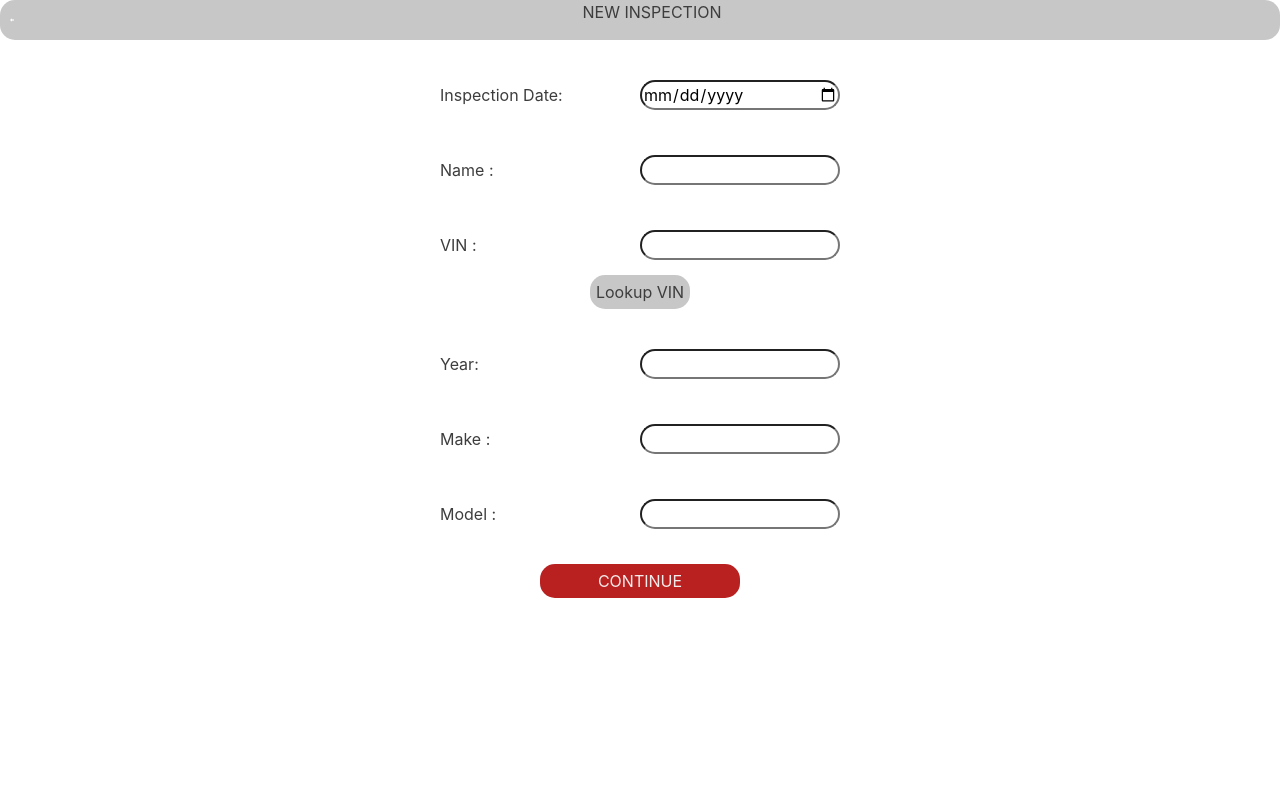
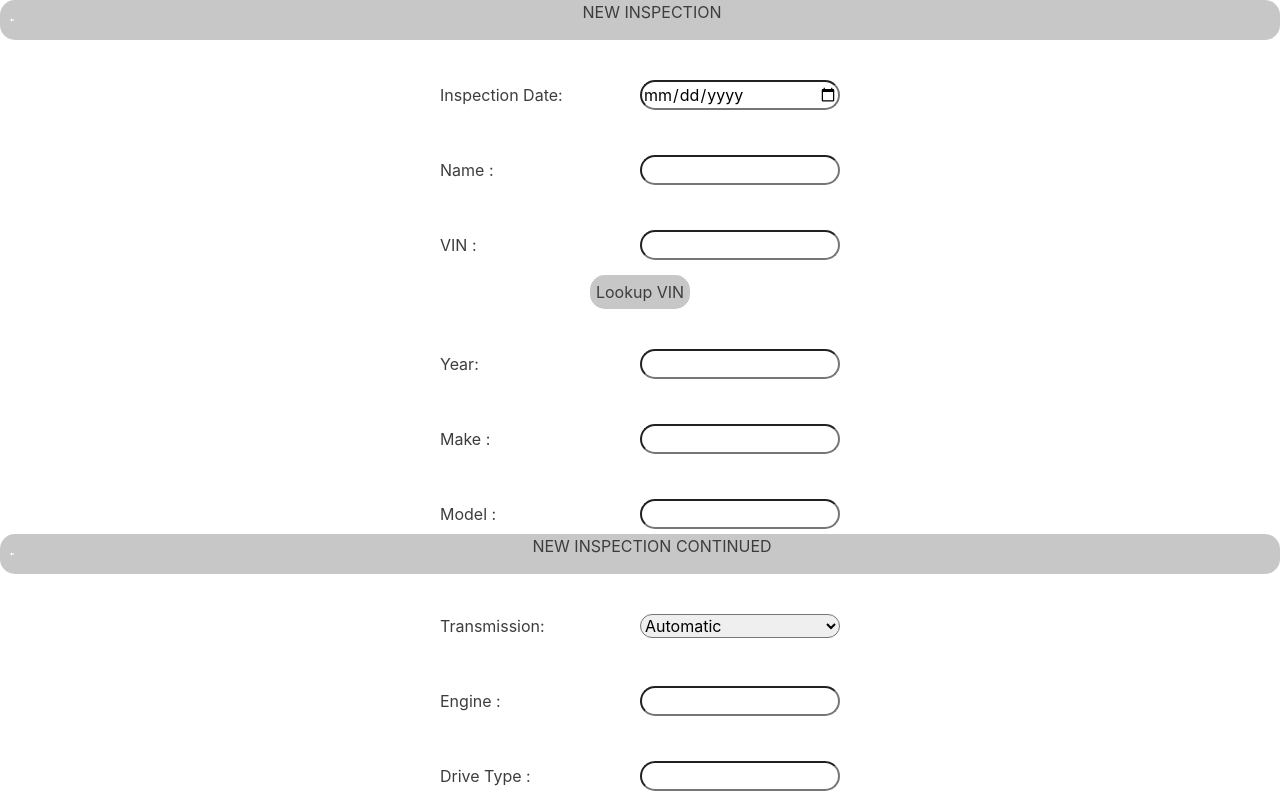
Before and after one commit to Xorai-mriganka/Inspection-app-v2, a React app: page /new_Form in a window 1280 px wide. Shown: the top 800 px of the page. Built offline with nearby package versions, Linux system fonts and the light colour scheme.

Commit message:
Update Step1.js

```diff
--- a/src/components/Step1.js
+++ b/src/components/Step1.js
@@ -168,9 +168,10 @@ class Step1 extends React.Component {
 							<label className="labels">Model : </label>
 							<input type="text" value={this.state.model} onChange={this.handleModelChange} />
 						</div>
-						<button type="button" id="continueBtn"  onClick={this.changeFlag}>
+						{/*<button type="button" id="continueBtn"  onClick={this.changeFlag}>
 							CONTINUE
-						</button>
+			</button>*/}
+			          <Step2/>
 					</form>
 				</div>
 			);
```
